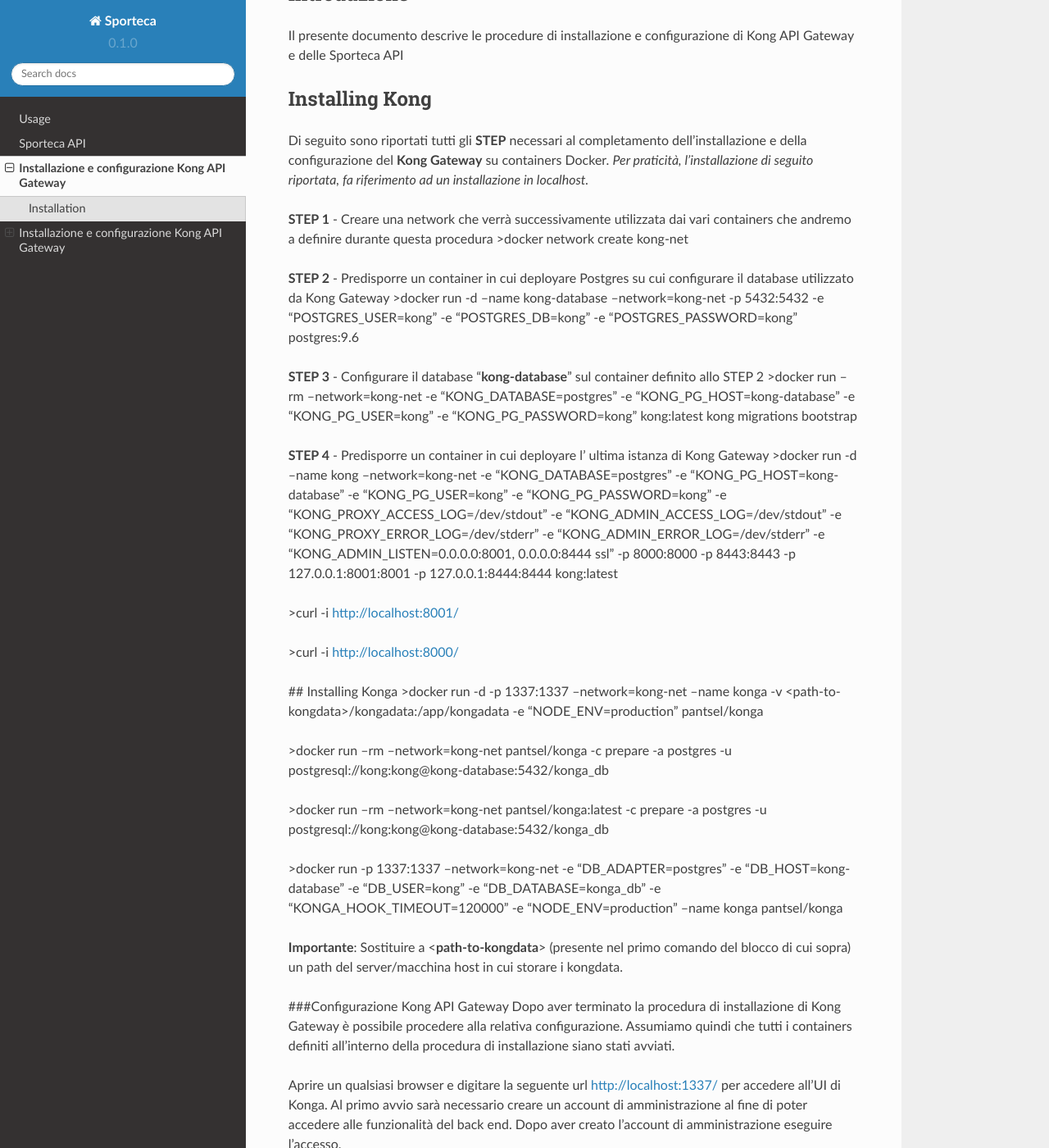
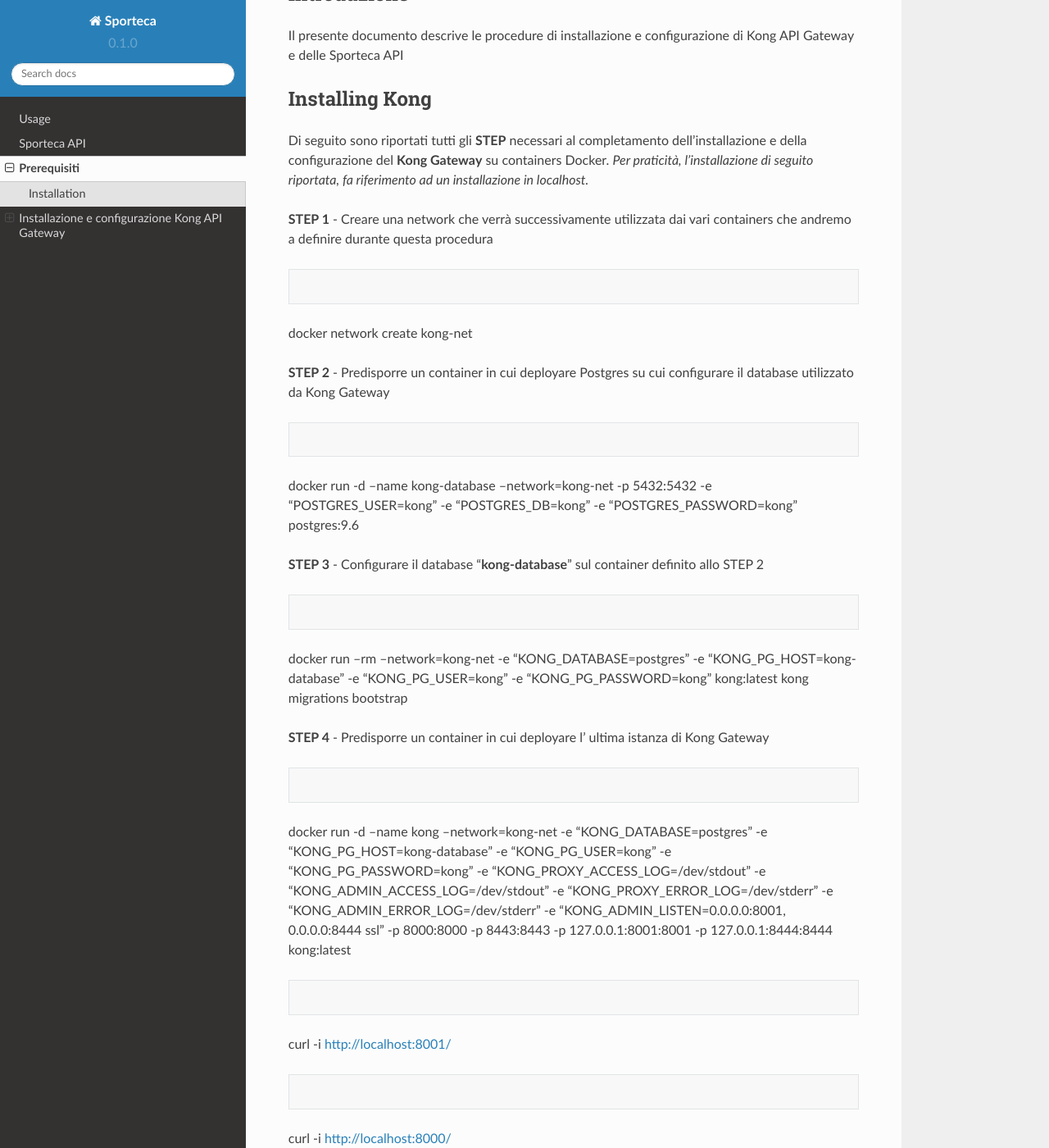
Before and after one commit to sportecadev/sporteca-docs, a Sphinx documentation site: the page built from docs/source/kong-api-gateway/installl-kong-api-gateway.rst, in a window 1280 px wide and 1400 px high, scrolled down 349 px. Shown: the whole window at 82% size. Built offline with Sphinx 7.4.7 and the Read the Docs theme 2.0.0, drawn with Linux system fonts in a browser that asks for light colours; some of the changed text lies outside the part shown.

Commit message:
Update installl-kong-api-gateway.rst

```diff
--- a/docs/source/kong-api-gateway/installl-kong-api-gateway.rst
+++ b/docs/source/kong-api-gateway/installl-kong-api-gateway.rst
@@ -1,5 +1,5 @@
-Installazione e configurazione Kong API Gateway
-====
+Prerequisiti
+============
 
 .. _installation:
 
@@ -9,7 +9,7 @@
 Installare Docker
 
 Installazione e configurazione Kong API Gateway
-====
+===============================================
 
 .. _introduzione
 
@@ -26,29 +26,44 @@
 *Per praticità, l'installazione di seguito riportata, fa riferimento ad un installazione in localhost.*
 
 **STEP 1** - Creare una network che verrà successivamente utilizzata dai vari containers che andremo a definire durante questa procedura
->docker network create kong-net
+
+.. code-block:: console
+docker network create kong-net
 
 **STEP 2** - Predisporre un container in cui deployare Postgres su cui configurare il database utilizzato da Kong Gateway
->docker run -d --name kong-database --network=kong-net -p 5432:5432 -e “POSTGRES_USER=kong” -e “POSTGRES_DB=kong” -e "POSTGRES_PASSWORD=kong" postgres:9.6
+
+.. code-block:: console
+docker run -d --name kong-database --network=kong-net -p 5432:5432 -e “POSTGRES_USER=kong” -e “POSTGRES_DB=kong” -e "POSTGRES_PASSWORD=kong" postgres:9.6
 
 **STEP 3** - Configurare il database "**kong-database**" sul container definito allo STEP 2
->docker run --rm --network=kong-net -e "KONG_DATABASE=postgres" -e "KONG_PG_HOST=kong-database" -e "KONG_PG_USER=kong" -e "KONG_PG_PASSWORD=kong" kong:latest kong migrations bootstrap
+
+.. code-block:: console
+
+docker run --rm --network=kong-net -e "KONG_DATABASE=postgres" -e "KONG_PG_HOST=kong-database" -e "KONG_PG_USER=kong" -e "KONG_PG_PASSWORD=kong" kong:latest kong migrations bootstrap
 
 **STEP 4** - Predisporre un container in cui deployare l' ultima istanza di Kong Gateway
->docker run -d --name kong --network=kong-net -e "KONG_DATABASE=postgres" -e "KONG_PG_HOST=kong-database" -e "KONG_PG_USER=kong" -e "KONG_PG_PASSWORD=kong" -e "KONG_PROXY_ACCESS_LOG=/dev/stdout" -e "KONG_ADMIN_ACCESS_LOG=/dev/stdout" -e "KONG_PROXY_ERROR_LOG=/dev/stderr" -e "KONG_ADMIN_ERROR_LOG=/dev/stderr" -e "KONG_ADMIN_LISTEN=0.0.0.0:8001, 0.0.0.0:8444 ssl" -p 8000:8000 -p 8443:8443 -p 127.0.0.1:8001:8001 -p 127.0.0.1:8444:8444 kong:latest
 
->curl -i http://localhost:8001/
+.. code-block:: console
+docker run -d --name kong --network=kong-net -e "KONG_DATABASE=postgres" -e "KONG_PG_HOST=kong-database" -e "KONG_PG_USER=kong" -e "KONG_PG_PASSWORD=kong" -e "KONG_PROXY_ACCESS_LOG=/dev/stdout" -e "KONG_ADMIN_ACCESS_LOG=/dev/stdout" -e "KONG_PROXY_ERROR_LOG=/dev/stderr" -e "KONG_ADMIN_ERROR_LOG=/dev/stderr" -e "KONG_ADMIN_LISTEN=0.0.0.0:8001, 0.0.0.0:8444 ssl" -p 8000:8000 -p 8443:8443 -p 127.0.0.1:8001:8001 -p 127.0.0.1:8444:8444 kong:latest
 
->curl -i http://localhost:8000/
+.. code-block:: console
+curl -i http://localhost:8001/
+
+.. code-block:: console
+curl -i http://localhost:8000/
 
 ## Installing Konga
->docker run -d -p 1337:1337 --network=kong-net --name konga -v <path-to-kongdata>/kongadata:/app/kongadata -e "NODE_ENV=production" pantsel/konga
+.. code-block:: console
+docker run -d -p 1337:1337 --network=kong-net --name konga -v <path-to-kongdata>/kongadata:/app/kongadata -e "NODE_ENV=production" pantsel/konga
 
->docker run --rm --network=kong-net pantsel/konga -c prepare -a postgres -u postgresql://kong:kong@kong-database:5432/konga_db
+.. code-block:: console
+docker run --rm --network=kong-net pantsel/konga -c prepare -a postgres -u postgresql://kong:kong@kong-database:5432/konga_db
 
->docker run --rm --network=kong-net pantsel/konga:latest -c prepare -a postgres -u postgresql://kong:kong@kong-database:5432/konga_db
+.. code-block:: console
+docker run --rm --network=kong-net pantsel/konga:latest -c prepare -a postgres -u postgresql://kong:kong@kong-database:5432/konga_db
 
->docker run -p 1337:1337 --network=kong-net -e "DB_ADAPTER=postgres" -e "DB_HOST=kong-database" -e "DB_USER=kong" -e "DB_DATABASE=konga_db" -e "KONGA_HOOK_TIMEOUT=120000" -e "NODE_ENV=production" --name konga pantsel/konga
+.. code-block:: console
+docker run -p 1337:1337 --network=kong-net -e "DB_ADAPTER=postgres" -e "DB_HOST=kong-database" -e "DB_USER=kong" -e "DB_DATABASE=konga_db" -e "KONGA_HOOK_TIMEOUT=120000" -e "NODE_ENV=production" --name konga pantsel/konga
 
 **Importante**: Sostituire a <**path-to-kongdata**> (presente nel primo comando del blocco di cui sopra) un path del server/macchina host in cui storare i kongdata.
 
```
